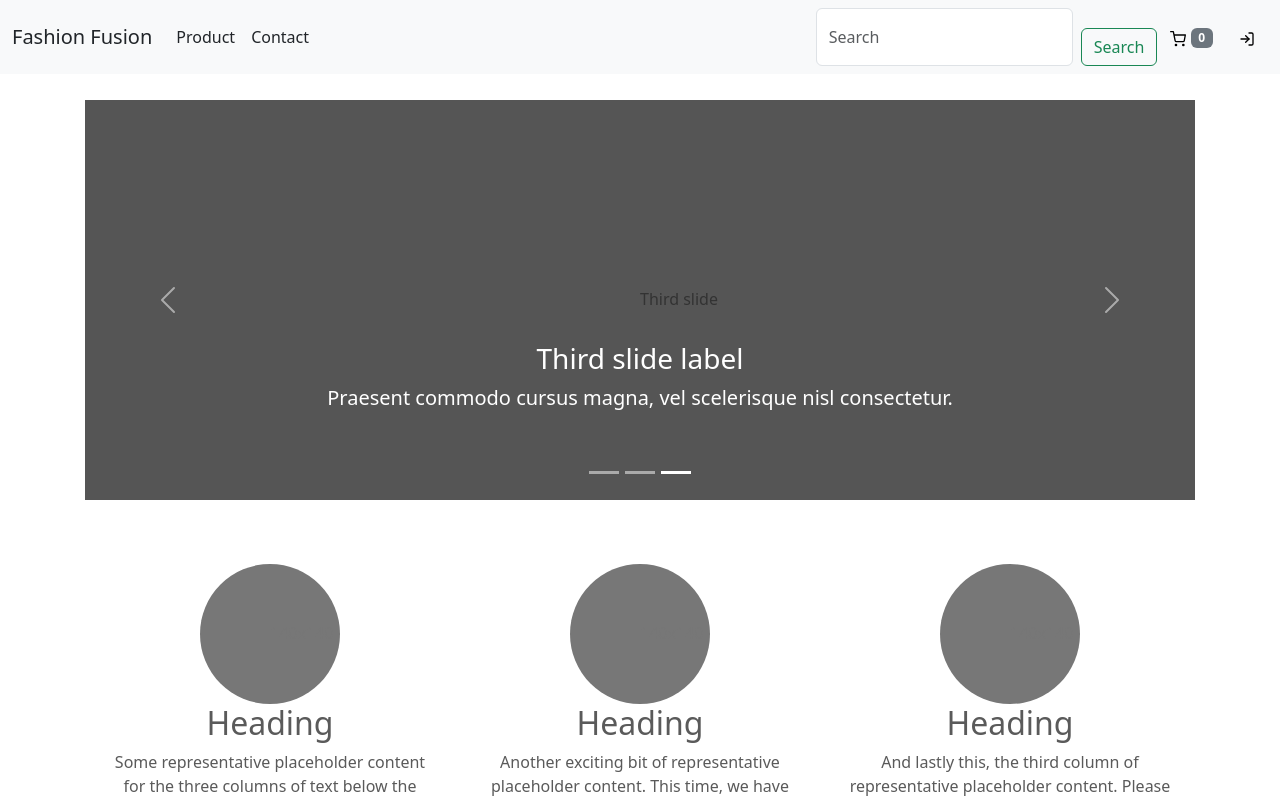
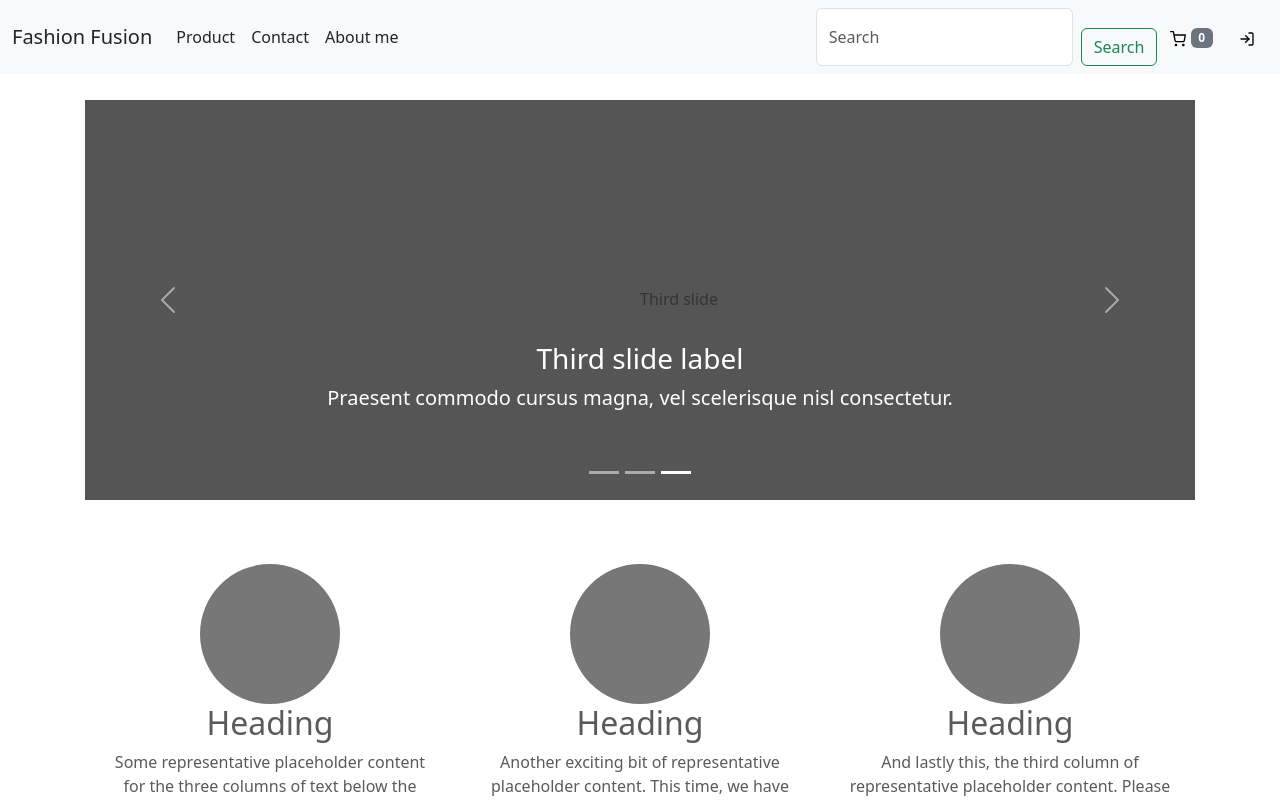
Before and after one commit to ASIMNEUPANE/Ecommerce, a React (Vite) app in the folder client/: page / in a window 1280 px wide. Shown: the top 800 px of the page. Built offline with nearby package versions, Linux system fonts and the light colour scheme.

Commit message:
added page on navbar

```diff
--- a/client/src/layouts/Navbar.jsx
+++ b/client/src/layouts/Navbar.jsx
@@ -29,6 +29,9 @@ function ENavbar() {
               <Link to="/contact" className="text-decoration-none text-dark nav-link">
                 Contact
               </Link>
+              <Link to="/about" className="text-decoration-none text-dark nav-link">
+                About me
+              </Link>
 
           </Nav>
           <Form className="d-flex">
```
